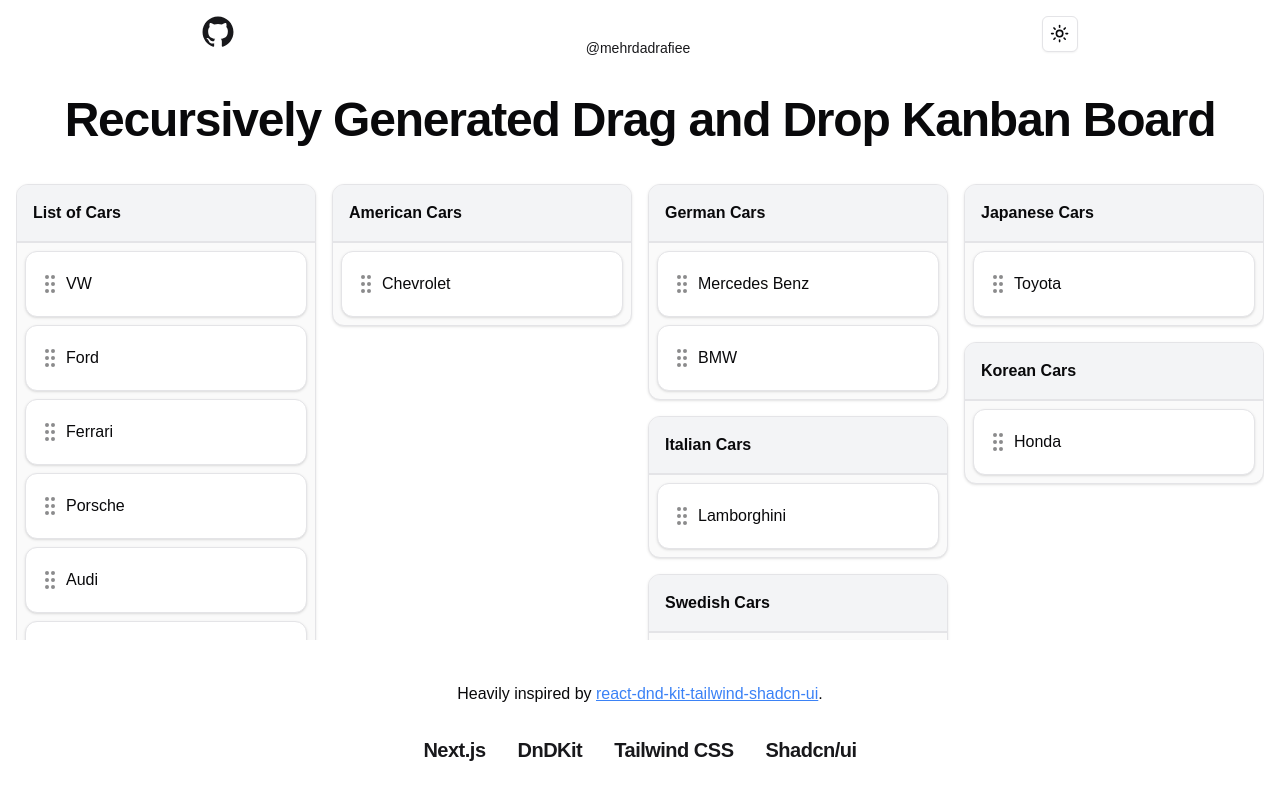
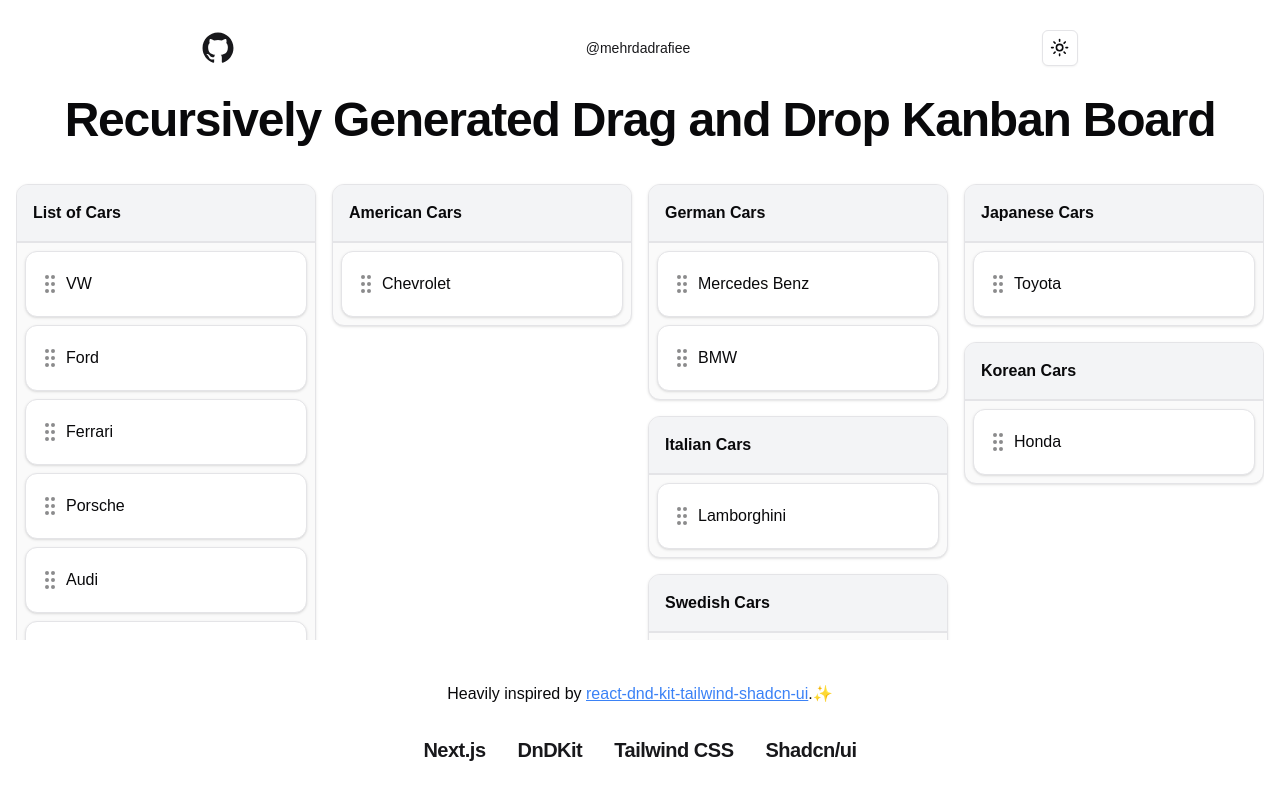
Before and after one commit to mehrdadrafiee/recursive-dnd-kanban-board, a Next.js app: page / in a window 1280 px wide. Built offline with nearby package versions, Linux system fonts and the light colour scheme.

Commit message:
clean ups

```diff
--- a/app/page.tsx
+++ b/app/page.tsx
@@ -17,7 +17,7 @@
 function App() {
   return (
     <div className="min-h-screen flex flex-col">
-      <header className="flex justify-around w-full flex-row p-4">
+      <header className="flex justify-around w-full flex-row p-4 items-center">
         <Button variant="link" asChild className="text-primary h-8 w-8 p-0">
           <a href="https://github.com/mehrdadrafiee/recursive-dnd-kanban-board">
             <GitHubLogoIcon className="fill-current h-full w-full" />
@@ -36,7 +36,7 @@
       </main>
       <footer className="mt-6 flex flex-col items-center gap-6">
         <p className="leading-7 [&:not(:first-child)]:mt-6">
-          Heavily inspired by <Link className="underline text-blue-500" href="https://github.com/Georgegriff/react-dnd-kit-tailwind-shadcn-ui">react-dnd-kit-tailwind-shadcn-ui</Link>.
+          Heavily inspired by <Link className="underline text-blue-500" href="https://github.com/Georgegriff/react-dnd-kit-tailwind-shadcn-ui">react-dnd-kit-tailwind-shadcn-ui</Link>.✨
         </p>
         <ul className="flex items-center justify-center">
           <li>
```
